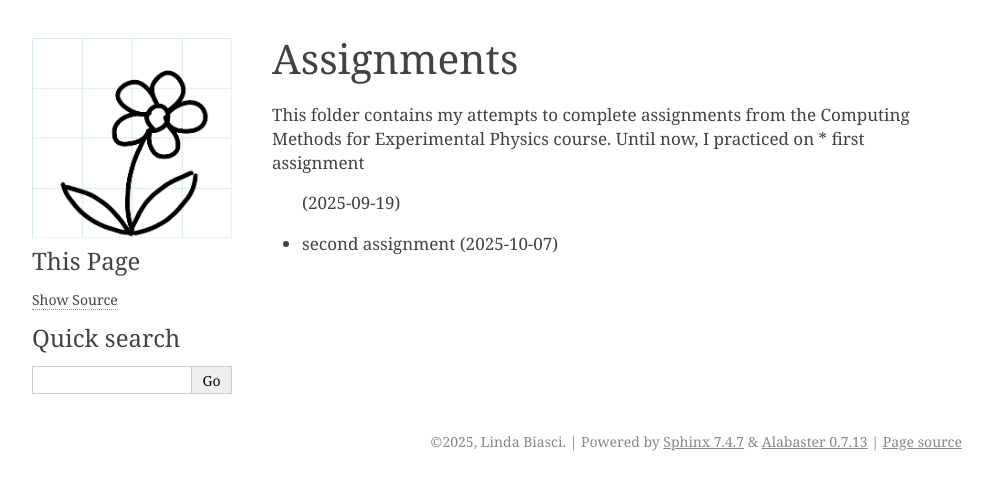
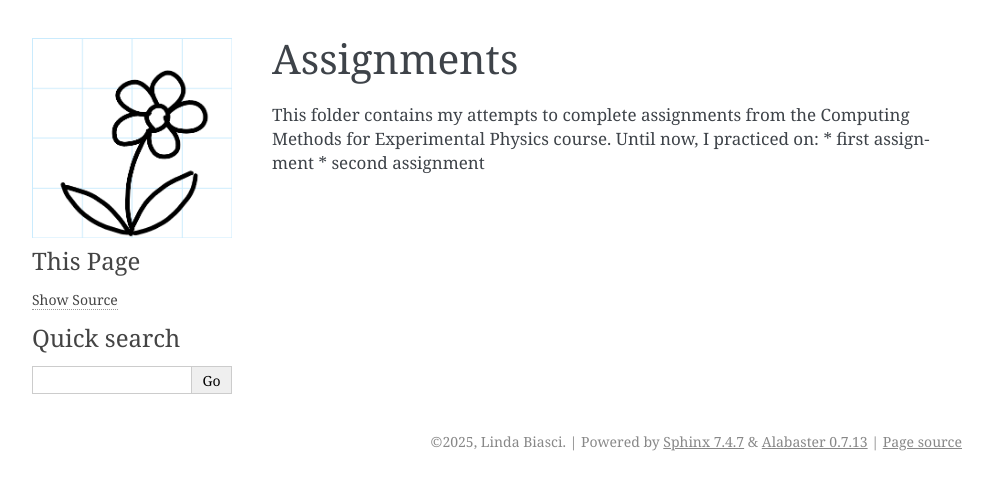
Before and after one commit to LindaBiasci/FirstAttemptRep, a Sphinx documentation site: the page built from docs/assignments.rst, in a window 1280 px wide. Shown: the top 490 px of the page, without its empty margins (148-1141 px from the left). Built offline with Sphinx 7.4.7, drawn with Linux system fonts in a browser that asks for light colours; pages that are not in the unit, such as notebooks, are missing from menus.

Commit message:
improvements, I hope

```diff
--- a/docs/assignments.rst
+++ b/docs/assignments.rst
@@ -5,8 +5,6 @@
 
 This folder contains my attempts to complete assignments from the Computing
 Methods for Experimental Physics course.
-Until now, I practiced on
+Until now, I practiced on:
 * first assignment
-  (2025-09-19)
 * second assignment
-  (2025-10-07)
--- a/docs/linting&testing.rst
+++ b/docs/linting&testing.rst
@@ -37,6 +37,7 @@
 ============
 
 Unit testing can be implemented via ``pytest`` (it needs to be installed via ``pip``).
+
 Launch it with
 .. code-block:: shell
 
```
Also changed, not shown: other parts of docs/linting&testing.rst (+2 -2 lines).
